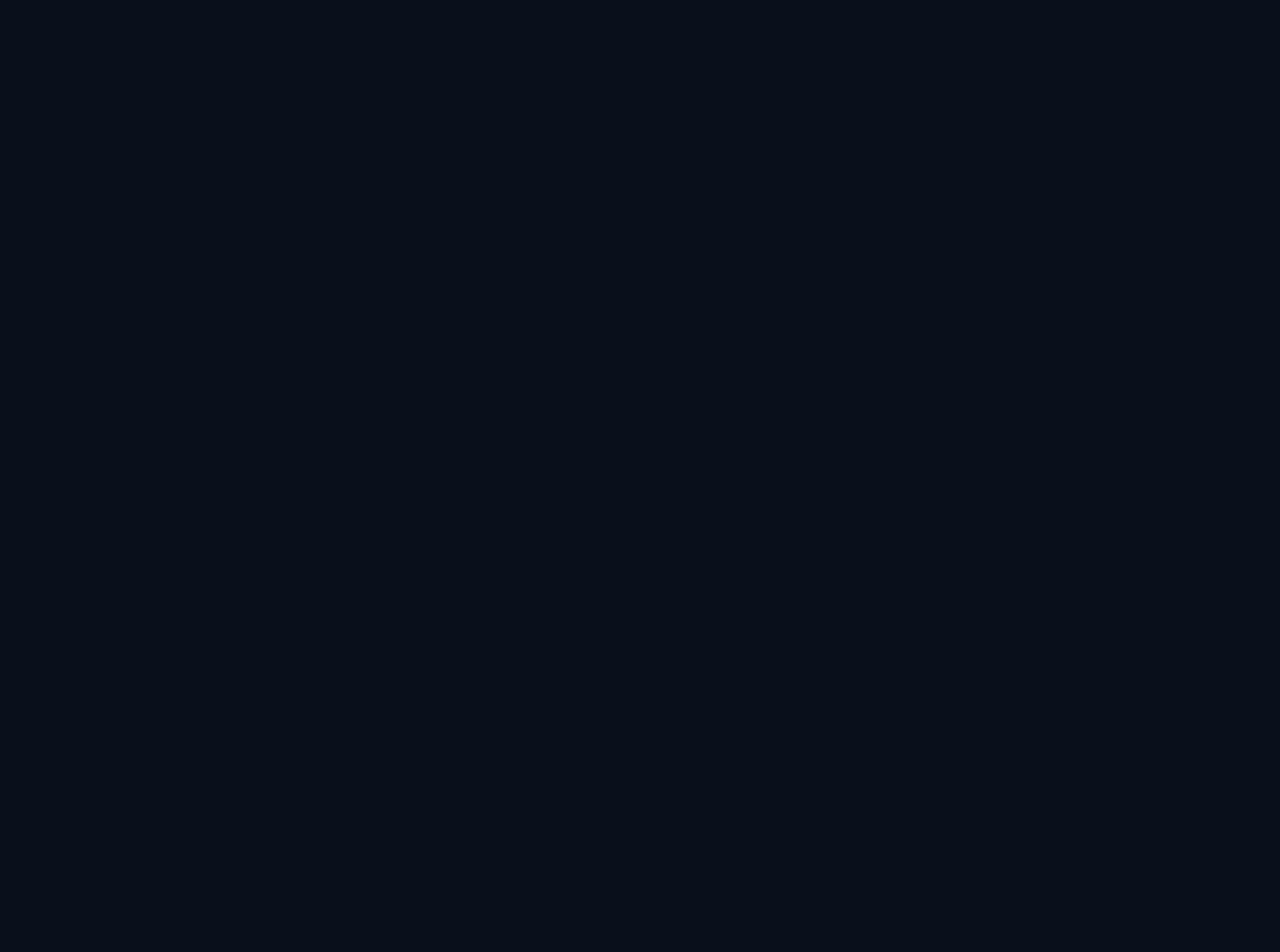
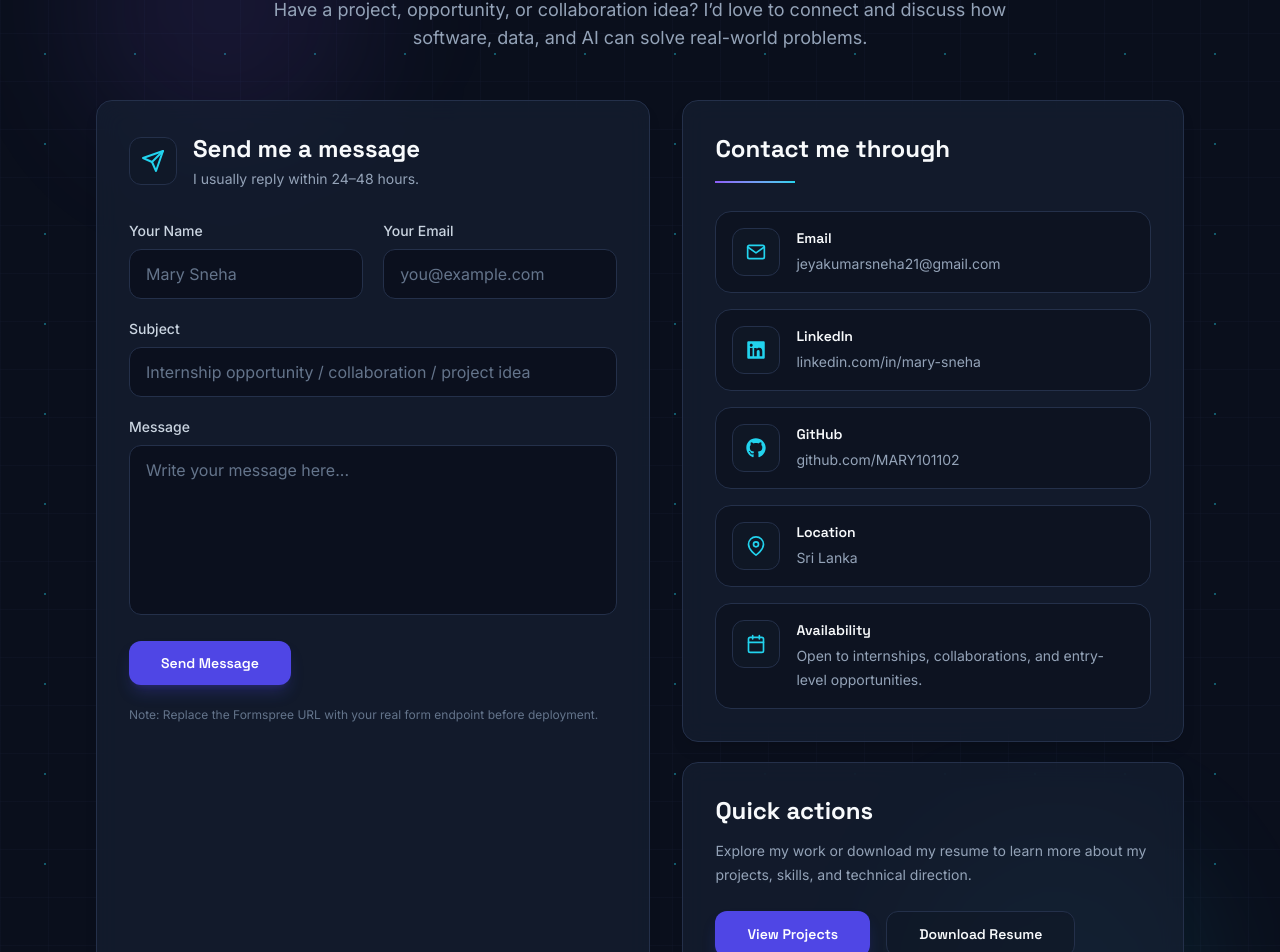
Before and after one commit to Marysneha-jeyakumar/mary-sneha-portfolio, a Next.js app: page / in a window 1280 px wide. Shown: the part 6111-7063 px from the top of the page. Before the commit the page ends 5877 px from the top, so only its background shows below. Built offline with nearby package versions, Linux system fonts and the light colour scheme.

Commit message:
Add contact section

```diff
--- a/app/page.tsx
+++ b/app/page.tsx
@@ -1,4 +1,5 @@
 import AboutSection from "@/components/sections/AboutSection";
+import ContactSection from "@/components/sections/ContactSection";
 import HeroSection from "@/components/sections/HeroSection";
 import ProjectsSection from "@/components/sections/ProjectsSection";
 import SkillsSection from "@/components/sections/SkillsSection";
@@ -12,6 +13,7 @@ export default function Home() {
       <AboutSection />
       <SkillsSection />
       <ProjectsSection />
+      <ContactSection />
     </main>
   );
 }
--- /dev/null
+++ b/src/components/sections/ContactSection.tsx
@@ -0,0 +1,215 @@
+import { Button, Card, IconBox, SectionHeader } from "@/components/ui";
+import { contactItems } from "@/data/contact";
+
+export default function ContactSection() {
+  return (
+    <section id="contact" className="section-container relative px-4 py-24">
+      <div className="absolute left-0 top-24 h-72 w-72 rounded-full bg-[#8B5CF6]/10 blur-3xl" />
+      <div className="absolute bottom-20 right-0 h-72 w-72 rounded-full bg-[#22D3EE]/10 blur-3xl" />
+
+      <div className="relative z-10">
+        <SectionHeader
+          eyebrow="Contact"
+          title="Let’s build something impactful"
+          subtitle="Have a project, opportunity, or collaboration idea? I’d love to connect and discuss how software, data, and AI can solve real-world problems."
+        />
+
+        <div className="grid gap-8 lg:grid-cols-[1.05fr_0.95fr]">
+          {/* Contact Form */}
+          <Card className="p-6 md:p-8">
+            <div className="mb-8 flex items-center gap-4">
+              <IconBox icon="send" className="h-12 w-12 rounded-2xl" />
+
+              <div>
+                <h3 className="font-heading text-2xl font-bold text-[#F8FAFC]">
+                  Send me a message
+                </h3>
+                <p className="mt-1 text-sm text-[#94A3B8]">
+                  I usually reply within 24–48 hours.
+                </p>
+              </div>
+            </div>
+
+            <form
+              action="https://formspree.io/f/your-form-id"
+              method="POST"
+              className="space-y-5"
+            >
+              <div className="grid gap-5 md:grid-cols-2">
+                <div>
+                  <label
+                    htmlFor="name"
+                    className="mb-2 block text-sm font-medium text-[#CBD5E1]"
+                  >
+                    Your Name
+                  </label>
+                  <input
+                    id="name"
+                    name="name"
+                    type="text"
+                    required
+                    placeholder="Mary Sneha"
+                    className="w-full rounded-xl border border-[#24304A] bg-[#0A0F1C]/80 px-4 py-3 text-[#F8FAFC] outline-none transition placeholder:text-[#64748B] focus:border-[#22D3EE]"
+                  />
+                </div>
+
+                <div>
+                  <label
+                    htmlFor="email"
+                    className="mb-2 block text-sm font-medium text-[#CBD5E1]"
+                  >
+                    Your Email
+                  </label>
+                  <input
+                    id="email"
+                    name="email"
+                    type="email"
+                    required
+                    placeholder="you@example.com"
+                    className="w-full rounded-xl border border-[#24304A] bg-[#0A0F1C]/80 px-4 py-3 text-[#F8FAFC] outline-none transition placeholder:text-[#64748B] focus:border-[#22D3EE]"
+                  />
+                </div>
+              </div>
+
+              <div>
+                <label
+                  htmlFor="subject"
+                  className="mb-2 block text-sm font-medium text-[#CBD5E1]"
+                >
+                  Subject
+                </label>
+                <input
+                  id="subject"
+                  name="subject"
+                  type="text"
+                  required
+                  placeholder="Internship opportunity / collaboration / project idea"
+                  className="w-full rounded-xl border border-[#24304A] bg-[#0A0F1C]/80 px-4 py-3 text-[#F8FAFC] outline-none transition placeholder:text-[#64748B] focus:border-[#22D3EE]"
+                />
+              </div>
+
+              <div>
+                <label
+                  htmlFor="message"
+                  className="mb-2 block text-sm font-medium text-[#CBD5E1]"
+                >
+                  Message
+                </label>
+                <textarea
+                  id="message"
+                  name="message"
+                  required
+                  rows={6}
+                  placeholder="Write your message here..."
+                  className="w-full resize-none rounded-xl border border-[#24304A] bg-[#0A0F1C]/80 px-4 py-3 text-[#F8FAFC] outline-none transition placeholder:text-[#64748B] focus:border-[#22D3EE]"
+                />
+              </div>
+
+              <Button type="submit" className="w-full md:w-auto">
+                Send Message
+              </Button>
+            </form>
+
+            <p className="mt-5 text-xs leading-5 text-[#64748B]">
+              Note: Replace the Formspree URL with your real form endpoint
+              before deployment.
+            </p>
+          </Card>
+
+          {/* Contact Info */}
+          <div className="space-y-5">
+            <Card className="p-6 md:p-8">
+              <h3 className="font-heading text-2xl font-bold text-[#F8FAFC]">
+                Contact me through
+              </h3>
+
+              <div className="mt-4 h-[2px] w-20 bg-gradient-to-r from-[#8B5CF6] to-[#22D3EE]" />
+
+              <div className="mt-7 space-y-4">
+                {contactItems.map((item) => {
+                  const content = (
+                    <div className="flex items-start gap-4 rounded-2xl border border-[#24304A] bg-[#0A0F1C]/60 p-4 transition hover:border-[#22D3EE]/70">
+                      <IconBox
+                        icon={item.icon}
+                        className="h-11 w-11 shrink-0 rounded-xl"
+                        iconClassName="text-xl"
+                      />
+
+                      <div>
+                        <p className="font-heading text-sm font-semibold text-[#F8FAFC]">
+                          {item.label}
+                        </p>
+                        <p className="mt-1 text-sm leading-6 text-[#94A3B8]">
+                          {item.value}
+                        </p>
+                      </div>
+                    </div>
+                  );
+
+                  if (item.href === "#") {
+                    return <div key={item.label}>{content}</div>;
+                  }
+
+                  return (
+                    <a
+                      key={item.label}
+                      href={item.href}
+                      target={
+                        item.href.startsWith("mailto:") ? undefined : "_blank"
+                      }
+                      rel={
+                        item.href.startsWith("mailto:") ? undefined : "noreferrer"
+                      }
+                      className="block"
+                    >
+                      {content}
+                    </a>
+                  );
+                })}
+              </div>
+            </Card>
+
+            <Card className="p-6 md:p-8">
+              <h3 className="font-heading text-2xl font-bold text-[#F8FAFC]">
+                Quick actions
+              </h3>
+
+              <p className="mt-3 text-sm leading-6 text-[#94A3B8]">
+                Explore my work or download my resume to learn more about my
+                projects, skills, and technical direction.
+              </p>
+
+              <div className="mt-6 flex flex-col gap-4 sm:flex-row">
+                <Button href="#projects">View Projects</Button>
+                <Button href="/resume.pdf" variant="secondary">
+                  Download Resume
+                </Button>
+              </div>
+            </Card>
+          </div>
+        </div>
+
+        {/* Footer */}
+        <footer className="mt-16 border-t border-[#24304A] pt-8">
+          <div className="flex flex-col items-center justify-between gap-4 text-center md:flex-row md:text-left">
+            <p className="text-sm text-[#94A3B8]">
+              © 2026 Mary Sneha. Built with Next.js, TypeScript, and Tailwind CSS.
+            </p>
+
+            <div className="flex items-center gap-5 text-sm text-[#94A3B8]">
+              <a href="#home" className="transition hover:text-[#22D3EE]">
+                Home
+              </a>
+              <a href="#skills" className="transition hover:text-[#22D3EE]">
+                Skills
+              </a>
+              <a href="#projects" className="transition hover:text-[#22D3EE]">
+                Projects
+              </a>
+            </div>
+          </div>
+        </footer>
+      </div>
+    </section>
+  );
+}
--- a/src/data/contact.ts
+++ b/src/data/contact.ts
@@ -3,20 +3,20 @@ import type { ContactItem } from "@/types/portfolio";
 export const contactItems: ContactItem[] = [
   {
     label: "Email",
-    value: "marysneha@example.com",
-    href: "mailto:marysneha@example.com",
+    value: "jeyakumarsneha21@gmail.com",
+    href: "mailto:jeyakumarsneha21@gmail.com",
     icon: "mail",
   },
   {
     label: "LinkedIn",
-    value: "linkedin.com/in/marysneha",
-    href: "https://linkedin.com/in/marysneha",
+    value: "linkedin.com/in/mary-sneha",
+    href: "www.linkedin.com/in/mary-sneha",
     icon: "linkedin",
   },
   {
     label: "GitHub",
-    value: "github.com/marysneha",
-    href: "https://github.com/marysneha",
+    value: "github.com/MARY101102",
+    href: "https://github.com/MARY101102",
     icon: "github",
   },
   {
```
